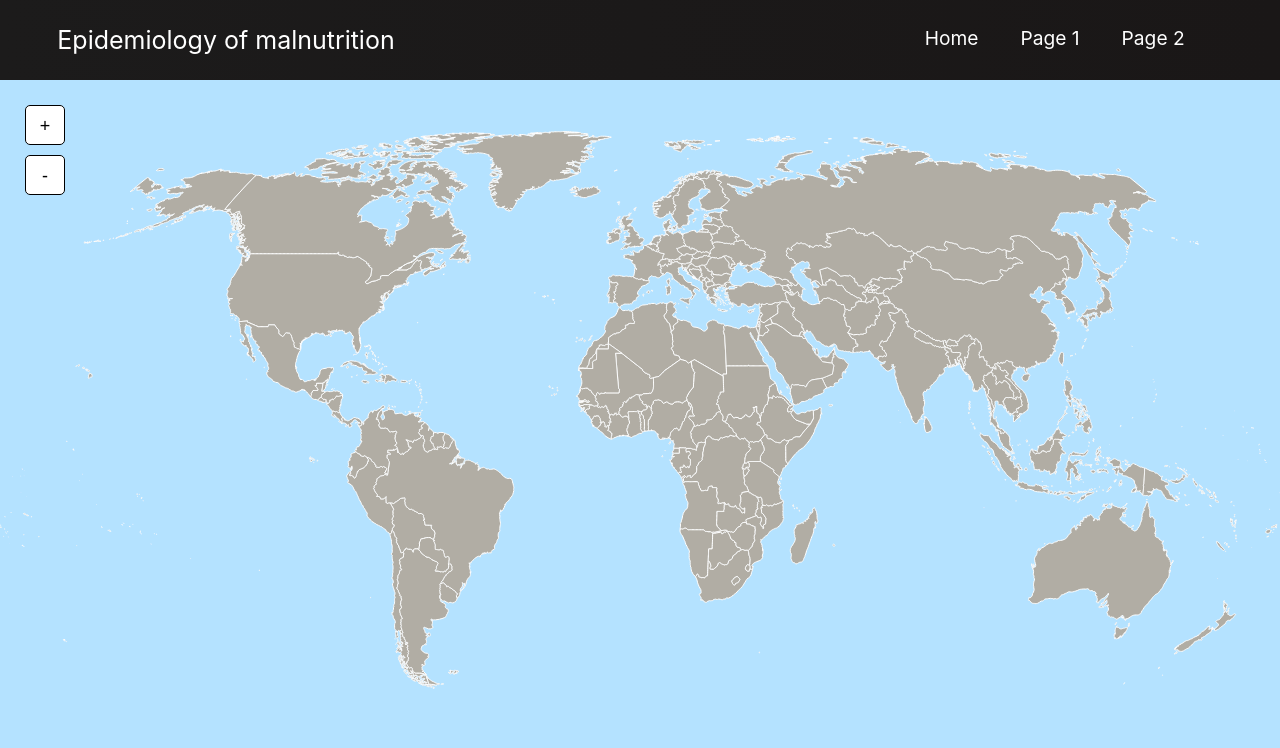
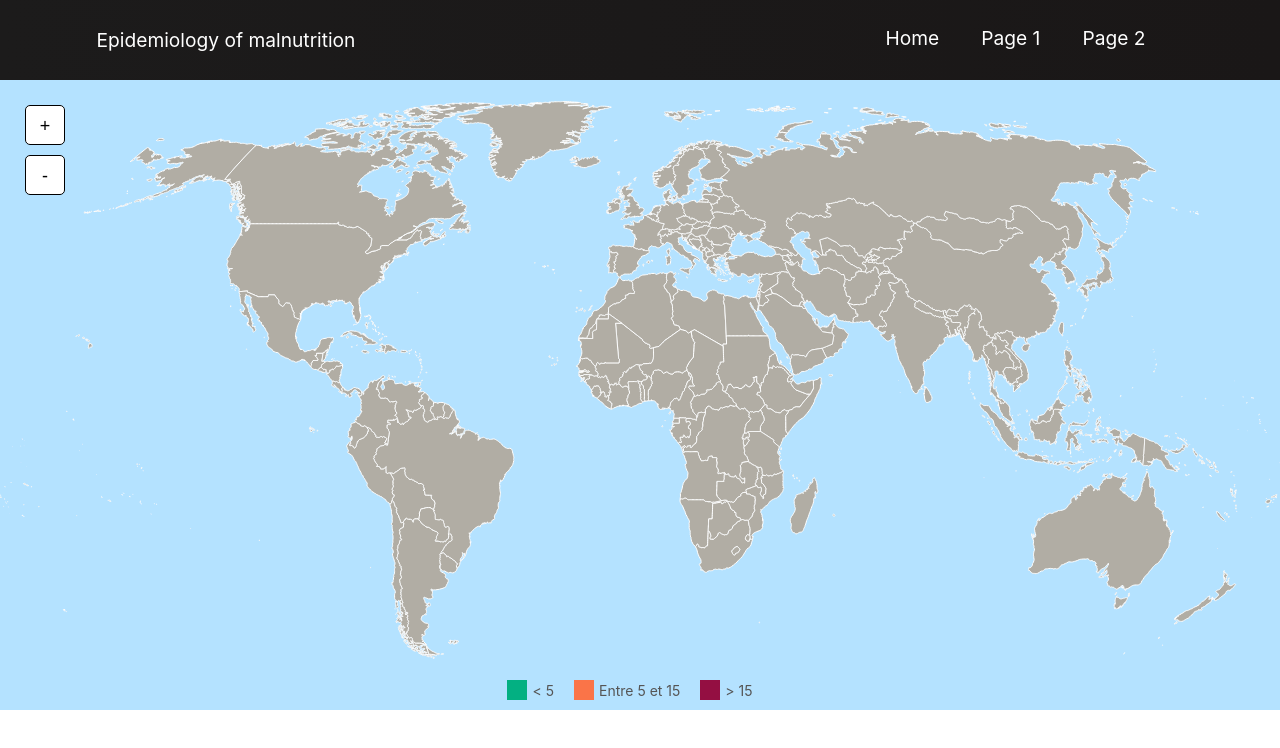
Before and after one commit to killianvervelle/Ending-Hunger-Through-DataAnalytic, a React (Create React App) app in the folder showcase/: page / in a window 1280 px wide. Shown: the top 748 px of the page. Built offline with nearby package versions, Linux system fonts and the light colour scheme; no server answers.

Commit message:
I did things but i don't remember

```diff
--- a/showcase/package.json
+++ b/showcase/package.json
@@ -6,17 +6,18 @@
     "@testing-library/jest-dom": "^5.17.0",
     "@testing-library/react": "^13.4.0",
     "@testing-library/user-event": "^13.5.0",
+    "chart.js": "^4.4.1",
     "d3": "^7.8.5",
     "d3-queue": "^3.0.7",
     "flag-icons": "^7.0.2",
     "react": "^18.2.0",
+    "react-chartjs-2": "^5.2.0",
     "react-dom": "^18.2.0",
     "react-router": "^6.18.0",
     "react-router-dom": "^6.18.0",
     "react-scripts": "5.0.1",
     "react-toastify": "^9.1.3",
-    "web-vitals": "^2.1.4",
-    "react-chartjs-2 chart.js": "^5.2.0"
+    "web-vitals": "^2.1.4"
   },
   "scripts": {
     "start": "react-scripts start",
--- a/showcase/src/components/Navbar.js
+++ b/showcase/src/components/Navbar.js
@@ -16,7 +16,7 @@ const Navbar = () => {
       <nav className='navbar'>
         <div className='navbar-container'>
           <Link to='/' className='navbar-logo' onClick={closeMobileMenu}>
-            <p class="navbar-text">Epidemiology of malnutrition</p>
+          Epidemiology of malnutrition
             <i className='fab fa-typo3' />
           </Link>
           <div className='menu-icon' onClick={handleClick}>
--- a/showcase/src/pages/Home.js
+++ b/showcase/src/pages/Home.js
@@ -4,10 +4,26 @@ import WorldMap from '../components/WorldMap';
 
 import '../App.css';
 
+import '../styles/Legends.css'
+
 function Home() {
   return (
     <>
       <WorldMap />
+      <div className="legend">
+        <div className="legend-item">
+          <div className="legend-color" style={{ backgroundColor: '#03b082' }}></div>
+          <div className="legend-value">&lt; 5</div>
+        </div>
+        <div className="legend-item">
+          <div className="legend-color" style={{ backgroundColor: '#fa7448' }}></div>
+          <div className="legend-value">Entre 5 et 15</div>
+        </div>
+        <div className="legend-item">
+          <div className="legend-color" style={{ backgroundColor: '#940f42' }}></div>
+          <div className="legend-value">&gt; 15</div>
+        </div>
+      </div>
     </>
   );
 }
--- /dev/null
+++ b/showcase/src/styles/Legends.css
@@ -0,0 +1,23 @@
+.legend {
+    display: flex;
+    justify-content: center;
+    padding-bottom: 10px;
+    background-color: rgb(180, 226, 255);
+  }
+
+  .legend-item {
+    display: flex;
+    align-items: center;
+    margin-right: 20px;
+  }
+
+  .legend-color {
+    width: 20px;
+    height: 20px;
+    margin-right: 5px;
+  }
+
+  .legend-value {
+    font-size: 14px;
+    color: #555;
+  }
--- a/showcase/src/styles/Navbar.css
+++ b/showcase/src/styles/Navbar.css
@@ -19,7 +19,7 @@
 }
 
 .navbar-text {
-  font-size: 25px; /* Adjust the font size as needed */
+  font-size: 15px; /* Adjust the font size as needed */
 }
 
 .navbar-logo {
@@ -28,7 +28,7 @@
   margin-left: 20px;
   cursor: pointer;
   text-decoration: none;
-  font-size: 2rem;
+  font-size: 1.2rem;
   display: flex;
   align-items: center;
 }
--- a/showcase/src/styles/WorldMap.css
+++ b/showcase/src/styles/WorldMap.css
@@ -1,14 +1,9 @@
-body  {
-  background-color: rgb(180, 226, 255)
-}
-
 .background {
   fill: none;
   pointer-events: all;
 }
 
 .map-container {
-  padding-top: 30px;
   display: flex;
   justify-content: center;
   align-items: center;
@@ -84,3 +79,25 @@ body  {
   font-size: 10px;
   color: #555;
 }
+
+
+svg rect {
+  fill: #2A2C39;   /* map background colour */
+}
+.country{
+  fill: #d0d0d0;   /* country colour */
+  stroke: #2A2C39; /* country border colour */
+  stroke-width: 1; /* country border width */
+}
+.country-on{
+  fill: #4B5358;   /* highlight colour for selected country */
+}
+.countryLabel{
+  display: none;   /* hide all country labels by default */
+}
+.countryName{
+  fill: #FFFAFF;   /* country label text colour */
+}
+.countryLabelBg{
+  fill: #30BCED;   /* country label background colour */
+}
```
Also changed, not shown: showcase/src/styles/Country.css (line endings or trailing spaces), 1 other file (tests, documents, lock files or other folders).
